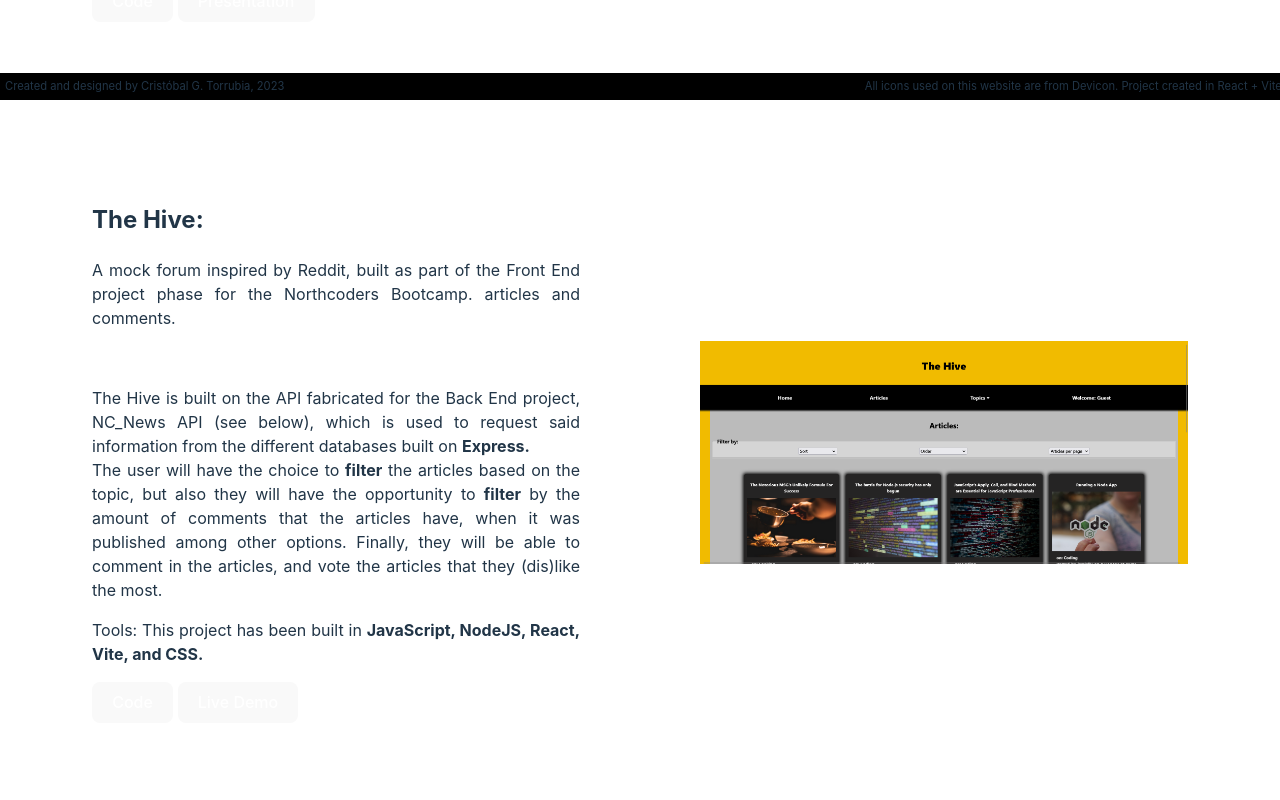
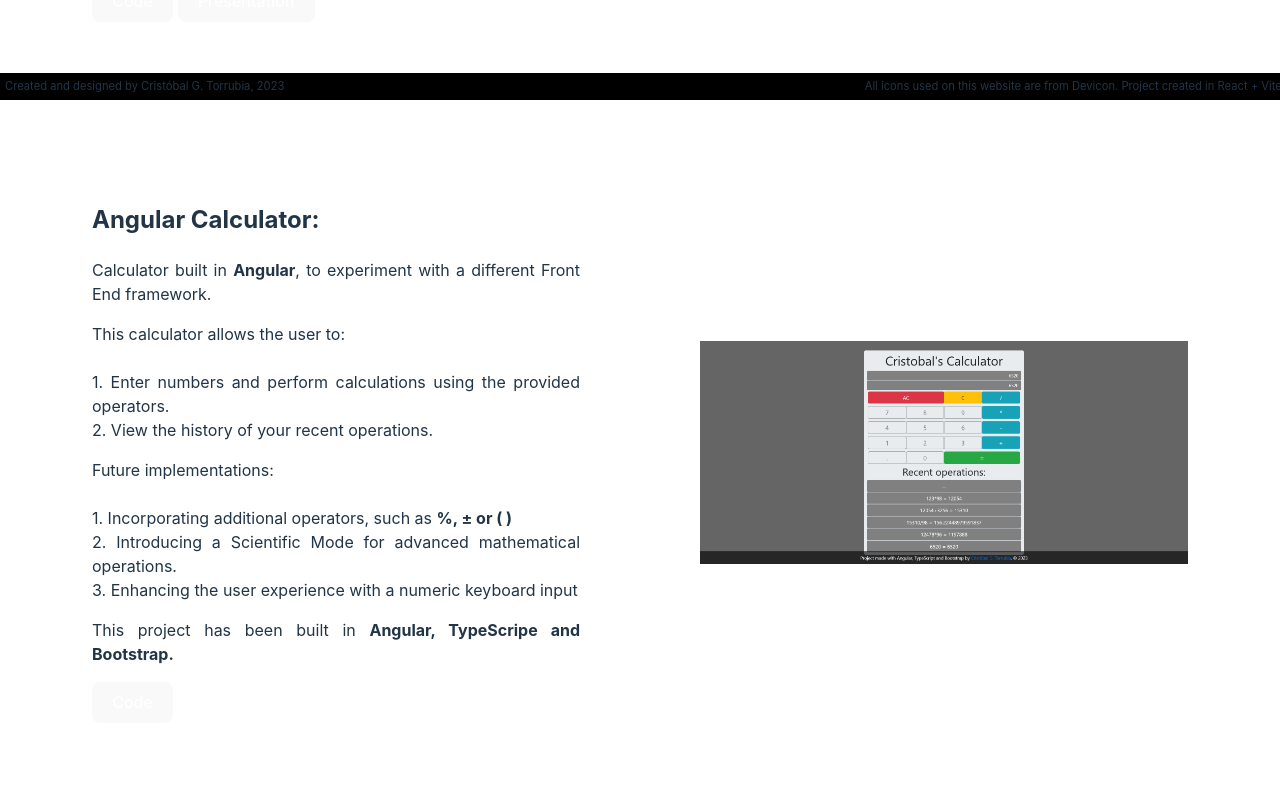
Before and after one commit to SirPhoros/Portfolio-SirPhoros, a React (Vite) app: page /project in a window 1280 px wide. Shown: the part 700-1500 px from the top of the page. Built offline with nearby package versions, Linux system fonts and the light colour scheme.

Commit message:
Add new project

```diff
--- a/src/components/Projects.tsx
+++ b/src/components/Projects.tsx
@@ -1,6 +1,7 @@
 import LoveBirds from '../images/project/Love Birds.svg'
 import Hive from '../images/project/Hive.svg'
 import BackEnd from '../images/project/BackEnd.svg'
+import Calculator from '../images/project/Calculator.png'
 
 export default function Project() {
 	return (
@@ -66,6 +67,52 @@ export default function Project() {
 						<img
 							src={LoveBirds}
 							alt="Love birds app screenshots"
+						/>
+					</section>
+				</section>
+				<section className="project">
+					<section className="description">
+						<h2>Angular Calculator:</h2>
+						<p>
+							Calculator built in <strong>Angular</strong>, to experiment with a
+							different Front End framework.
+						</p>
+						<p>
+							This calculator allows the user to: <br />
+							<br />
+							1. Enter numbers and perform calculations using the provided
+							operators. <br />
+							2. View the history of your recent operations.
+						</p>
+						<p>
+							Future implementations: <br />
+							<br />
+							1. Incorporating additional operators, such as{' '}
+							<strong>%, ± or ( )</strong>
+							<br />
+							2. Introducing a Scientific Mode for advanced mathematical
+							operations. <br />
+							3. Enhancing the user experience with a numeric keyboard input
+						</p>
+						<p>
+							This project has been built in{' '}
+							<strong>Angular, TypeScripe and Bootstrap.</strong>
+						</p>
+						<section className="projectButton">
+							<button>
+								<a
+									href="https://github.com/SirPhoros/calculator-angular"
+									target="_blank"
+								>
+									Code
+								</a>
+							</button>{' '}
+						</section>
+					</section>
+					<section className="project_img">
+						<img
+							src={Calculator}
+							alt="Calculator app screenshot"
 						/>
 					</section>
 				</section>
```
Also changed, not shown: src/images/project/Calculator.png (added).
